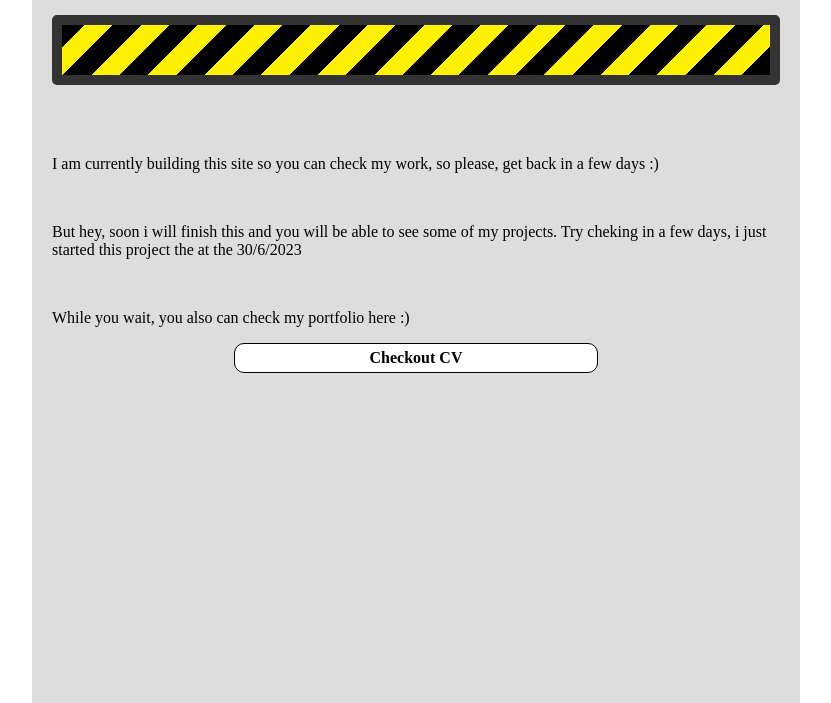
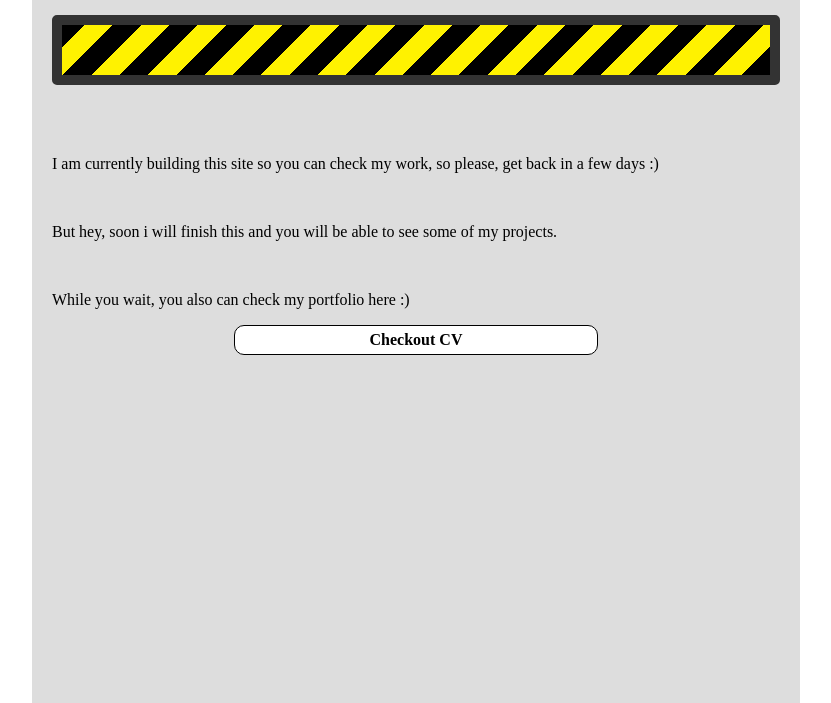
Before and after one commit to jaume2000/jaume2000, a plain HTML site: page index.html in a window 1280 px wide. Shown: the part 97-800 px from the top of the page, without its empty margins (224-1055 px from the left). Drawn offline with Linux system fonts and the light colour scheme.

Commit message:
editted description

```diff
--- a/index.html
+++ b/index.html
@@ -18,8 +18,7 @@
         <br>
         <p>I am currently building this site so you can check my work, so please, get back in a few days :) </p>
         <br>
-        <p>But hey, soon i will finish this and you will be able to see some of my projects.
-            Try cheking in a few days, i just started this project the at the 30/6/2023</p>
+        <p>But hey, soon i will finish this and you will be able to see some of my projects.</p>
         <br>
         <p>While you wait, you also can check my portfolio here :)</p>
         <a href="public/jaume_cv.pdf" class="download_cv" download>Checkout CV</a>
```
